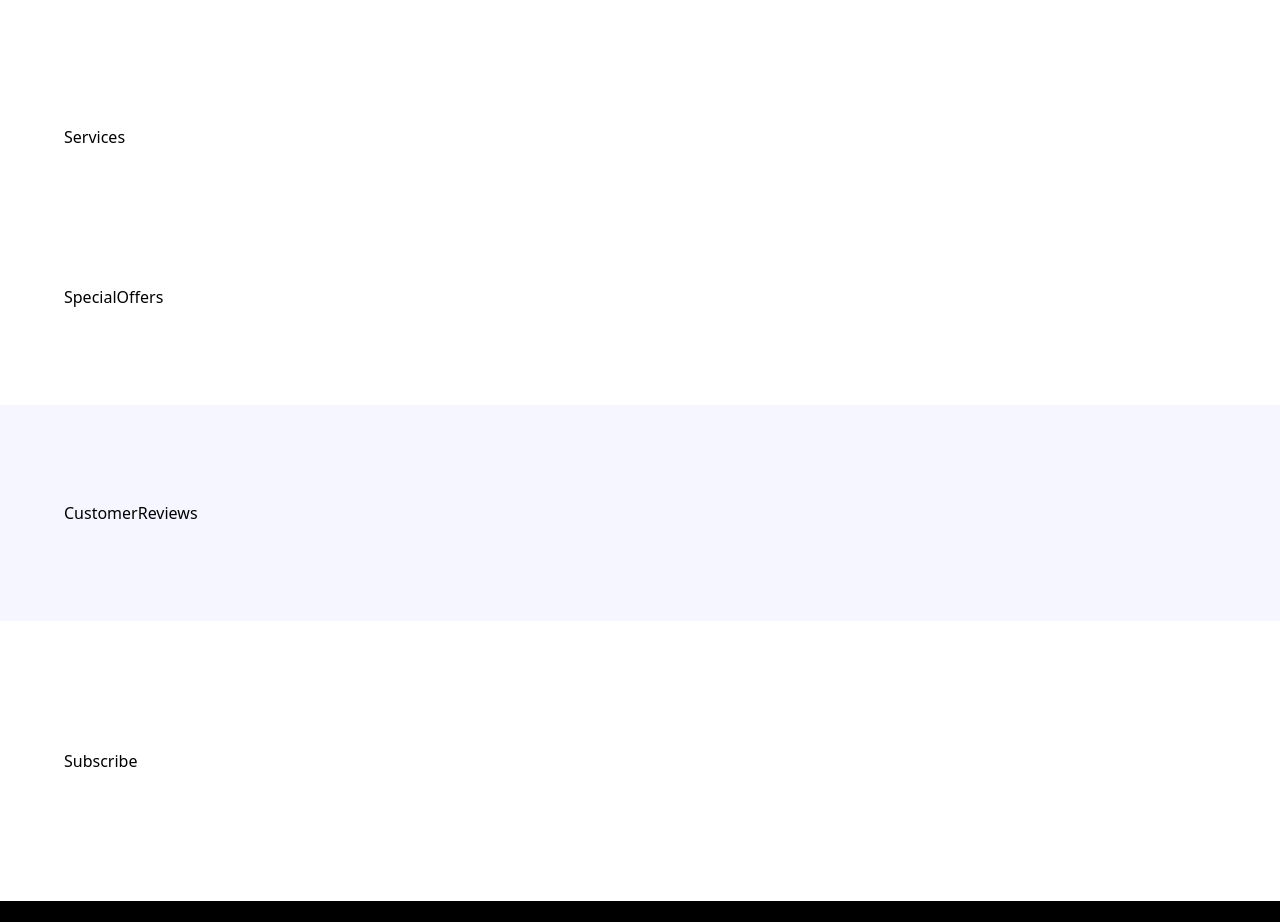
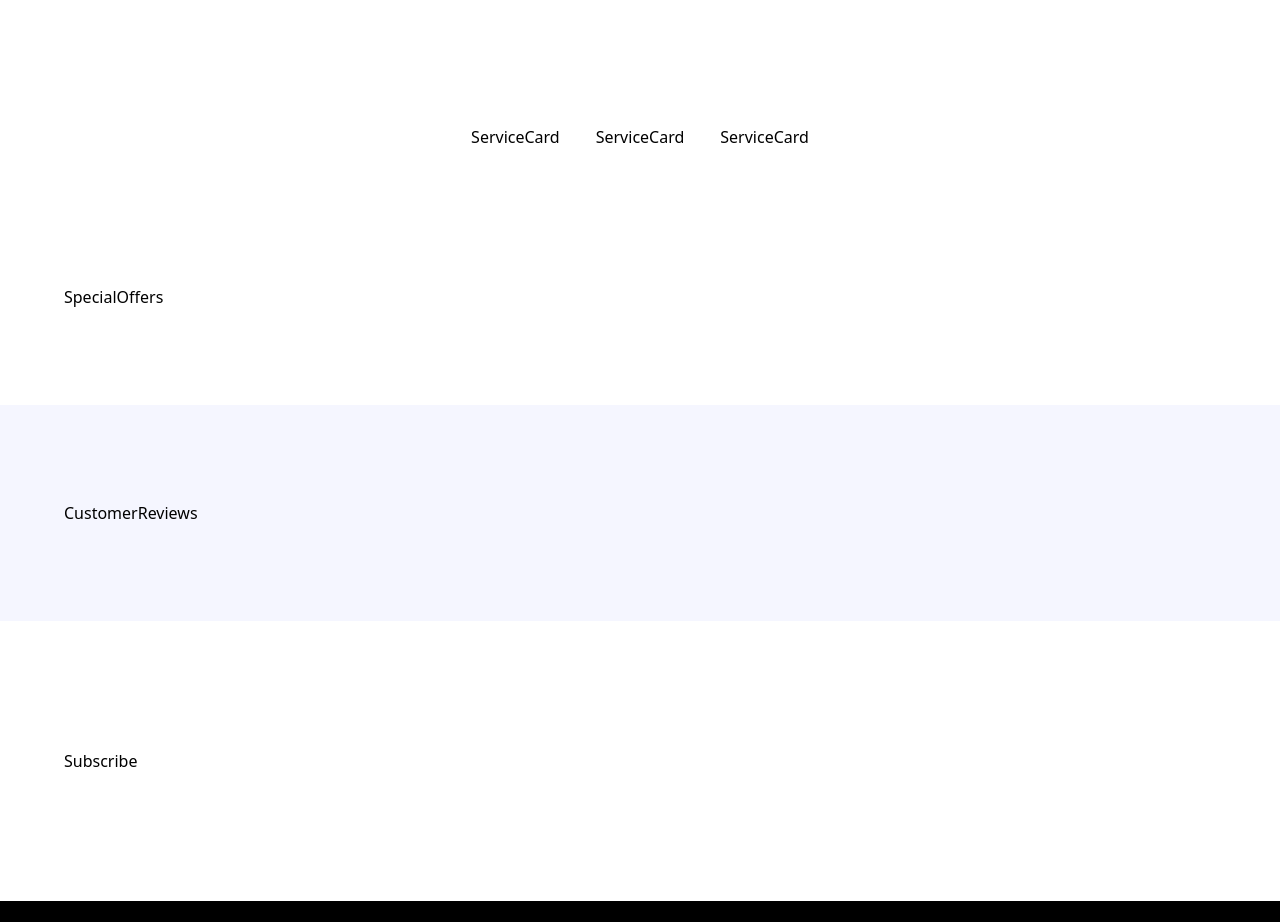
Before and after one commit to VinayMalyala/Nike_UI, a React (Vite) app: page / in a window 1280 px wide. Shown: the part 2320-3242 px from the top of the page. Built offline with nearby package versions, Linux system fonts and the light colour scheme; a web font is replaced by a local one.

Commit message:
working on services section

```diff
--- /dev/null
+++ b/src/components/ServiceCard.jsx
@@ -0,0 +1,9 @@
+import React from 'react'
+
+const ServiceCard = () => {
+  return (
+    <div>ServiceCard</div>
+  )
+}
+
+export default ServiceCard
--- a/src/sections/Services.jsx
+++ b/src/sections/Services.jsx
@@ -1,8 +1,14 @@
 import React from 'react'
+import { services } from '../constants'
+import ServiceCard from '../components/ServiceCard'
 
 const Services = () => {
   return (
-    <div>Services</div>
+    <section className='max-container flex justify-center flex-wrap gap-9'>
+        {services.map((service) => (
+          <ServiceCard key={service.label} {...service} />
+        ))}
+    </section>
   )
 }
 
```
